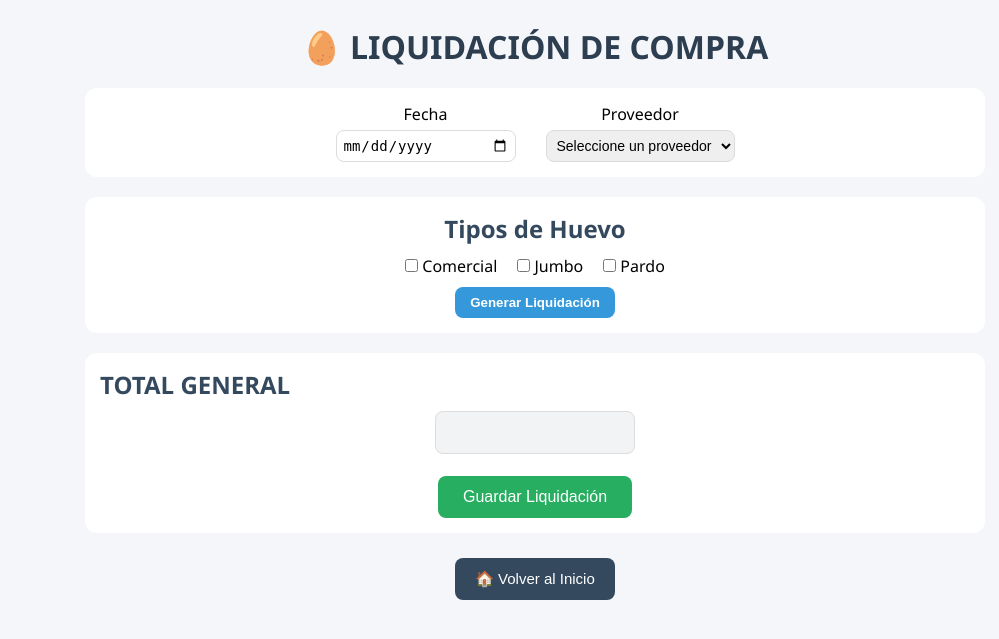
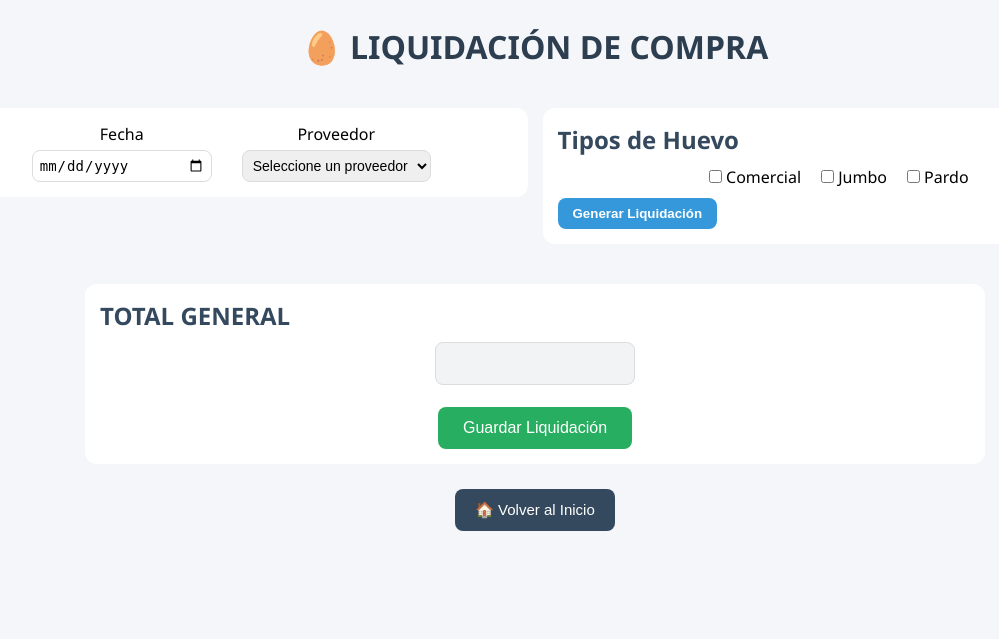
Before and after one commit to RodrigoLZ0608/FacturacionHuevos, a Flask app: page /compras in a window 1280 px wide. Shown: the top 639 px of the page, without its empty margins (105-1104 px from the left). Run offline with Flask 3, Linux system fonts and the light colour scheme; data that the repository does not hold is empty; some libraries are stand-ins or nearby versions.

```diff
--- a/static/css/compras.css
+++ b/static/css/compras.css
@@ -199,17 +199,24 @@
         }
 
         .header{
-            max-width: 900px;
-            margin: auto;
-            text-align: center;
-        }
+    max-width:1200px;
+    margin:auto;
+}
 
-        .subcard{
-            background: #fff;
-            border-radius: 12px;
-            padding: 15px;
-            margin-top: 15px;
-        }
+.header-cards{
+    display:flex;
+    gap:15px;
+    justify-content:center;
+    align-items:flex-start;
+}
+
+.subcard{
+    flex:1;
+    margin-top:0;
+    background:#fff;
+    border-radius:12px;
+    padding:15px;
+}
 
         .row{
             display: flex;
--- a/templates/compras.html
+++ b/templates/compras.html
@@ -16,6 +16,8 @@
 <div class="header">
 
     <h1>🥚 LIQUIDACIÓN DE COMPRA</h1>
+
+    <div class="header-cards">
 
     <div class="subcard">
 
@@ -65,6 +67,7 @@
 
 </div>
 
+</div>
 <div id="contenedorTablas" style="display:none;">
 
     <!-- COMERCIAL -->
```
